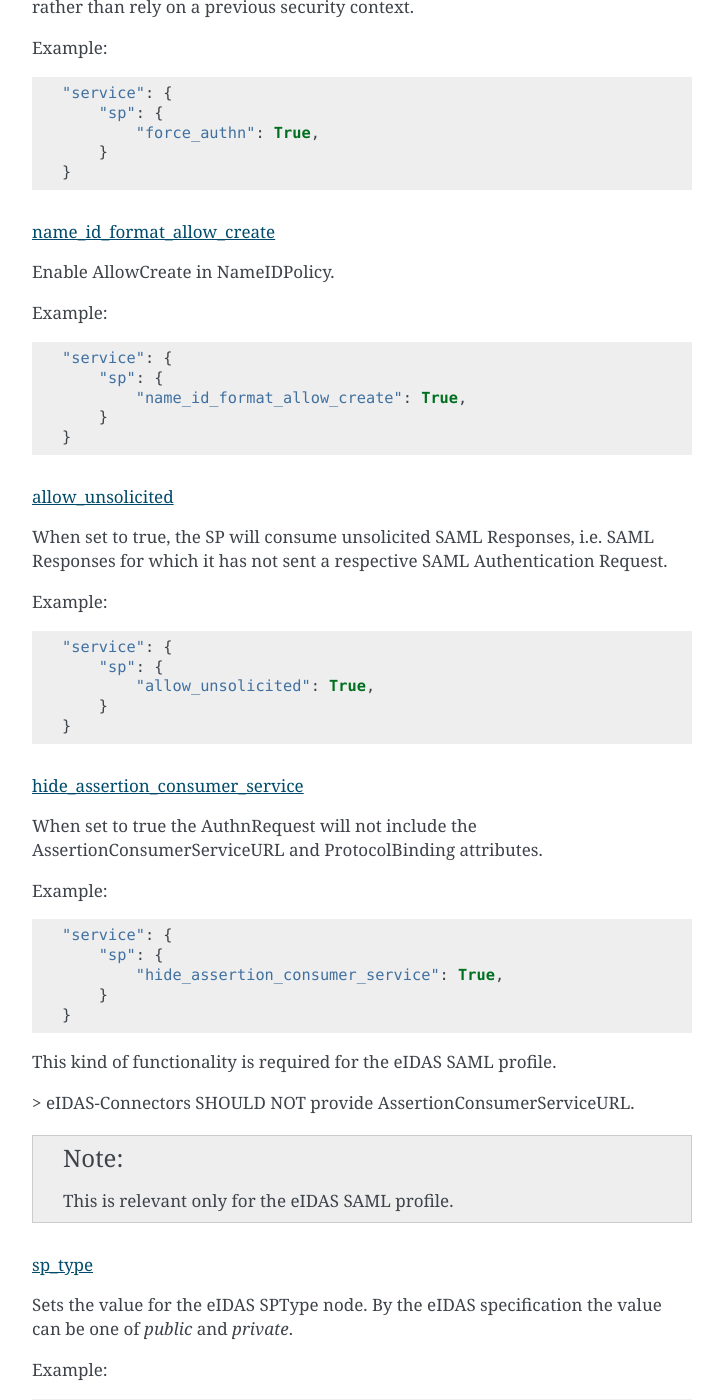
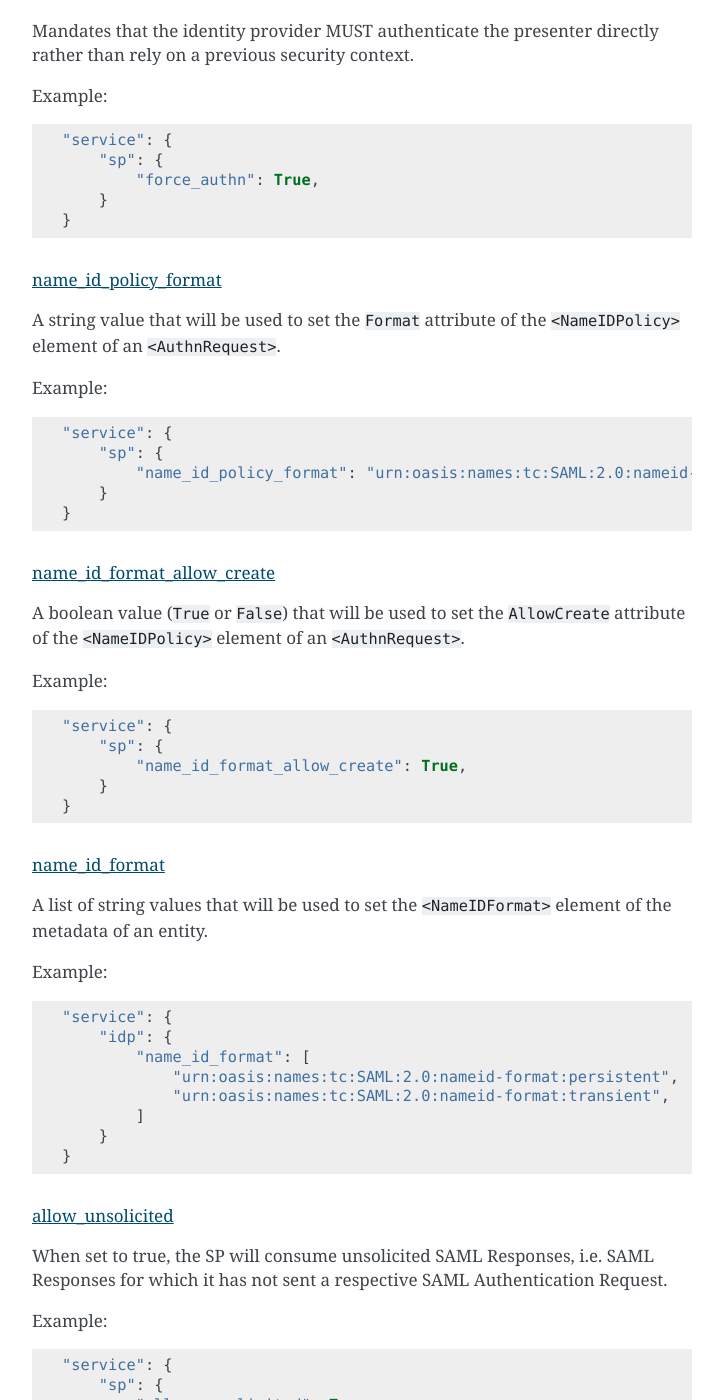
Before and after one commit to IdentityPython/pysaml2, a Sphinx documentation site: the page built from docs/howto/config.rst, in a window 1280 px wide and 1400 px high, scrolled down 12264 px. Shown: the whole window, without its empty margins (388-1111 px from the left). Built offline with Sphinx 7.4.7, drawn with Linux system fonts in a browser that asks for light colours; the version number is read from the project's files by our own code; some of the changed text lies outside the part shown.

Commit message:
Differentiate between metadata NameIDFormat and AuthnRequest NameIDPolicy Format
The `name_id_format` configuration option is used to define

1. the value of the `<NameIDFormat>` metadata element
2. and the value of the `<NameIDPolicy>` `Format` attribute in an `AuthnRequest`

The configuration option to set what the value of `<NameIDFormat>` element is in the
metadata should be different from the configuration option to specify what should be
requested in an `AuthnRequest` through the `<NameIDPolicy Format="...">` attribute.

Introduce a new option (`name_id_policy_format`), or use the same name but scoped in a
specific section for metadata and AuthnRequest.

On the side of this, pysaml2 defaults to _transient_ as the `<NameIDPolicy
Format="...">` attribute value. To omit requesting a value for the `<NameIDPolicy
Format="">` attribute the value `"None"` (a string) must be set in the configuration.
This is unintuitive. It is better to be explicit and set transient to request a
transient NameID, than not setting a value and requesting transient by default. If no
value is set, no specific `<NameIDPolicy Format="...">` should be requested.

- Refactor the name_id_format usage
- Add name_id_policy_format configuration option
- Remove the "None" convention value

Signed-off-by: Ivan Kanakarakis <ivan.kanak@gmail.com>

```diff
--- a/docs/howto/config.rst
+++ b/docs/howto/config.rst
@@ -536,16 +536,50 @@ Example::
     }
 
 
+name_id_policy_format
+"""""""""""""""""""""
+
+A string value that will be used to set the ``Format`` attribute of the
+``<NameIDPolicy>`` element of an ``<AuthnRequest>``.
+
+Example::
+
+    "service": {
+        "sp": {
+            "name_id_policy_format": "urn:oasis:names:tc:SAML:2.0:nameid-format:persistent",
+        }
+    }
+
+
 name_id_format_allow_create
 """""""""""""""""""""""""""
 
-Enable AllowCreate in NameIDPolicy.
+A boolean value (``True`` or ``False``) that will be used to set the ``AllowCreate``
+attribute of the ``<NameIDPolicy>`` element of an ``<AuthnRequest>``.
 
 Example::
 
     "service": {
         "sp": {
             "name_id_format_allow_create": True,
+        }
+    }
+
+
+name_id_format
+""""""""""""""
+
+A list of string values that will be used to set the ``<NameIDFormat>`` element of the
+metadata of an entity.
+
+Example::
+
+    "service": {
+        "idp": {
+            "name_id_format": [
+                "urn:oasis:names:tc:SAML:2.0:nameid-format:persistent",
+                "urn:oasis:names:tc:SAML:2.0:nameid-format:transient",
+            ]
         }
     }
 
```
Also changed, not shown: 6 other files.
